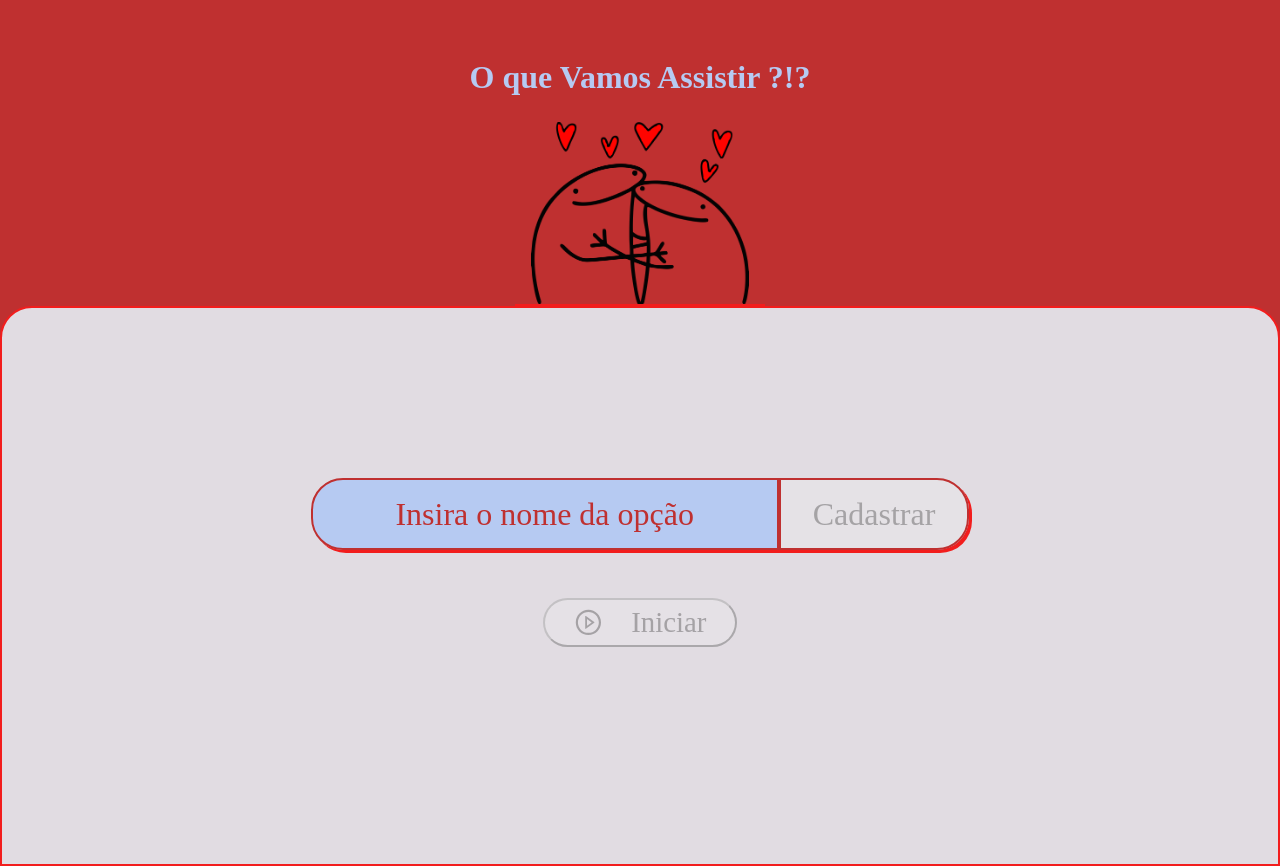
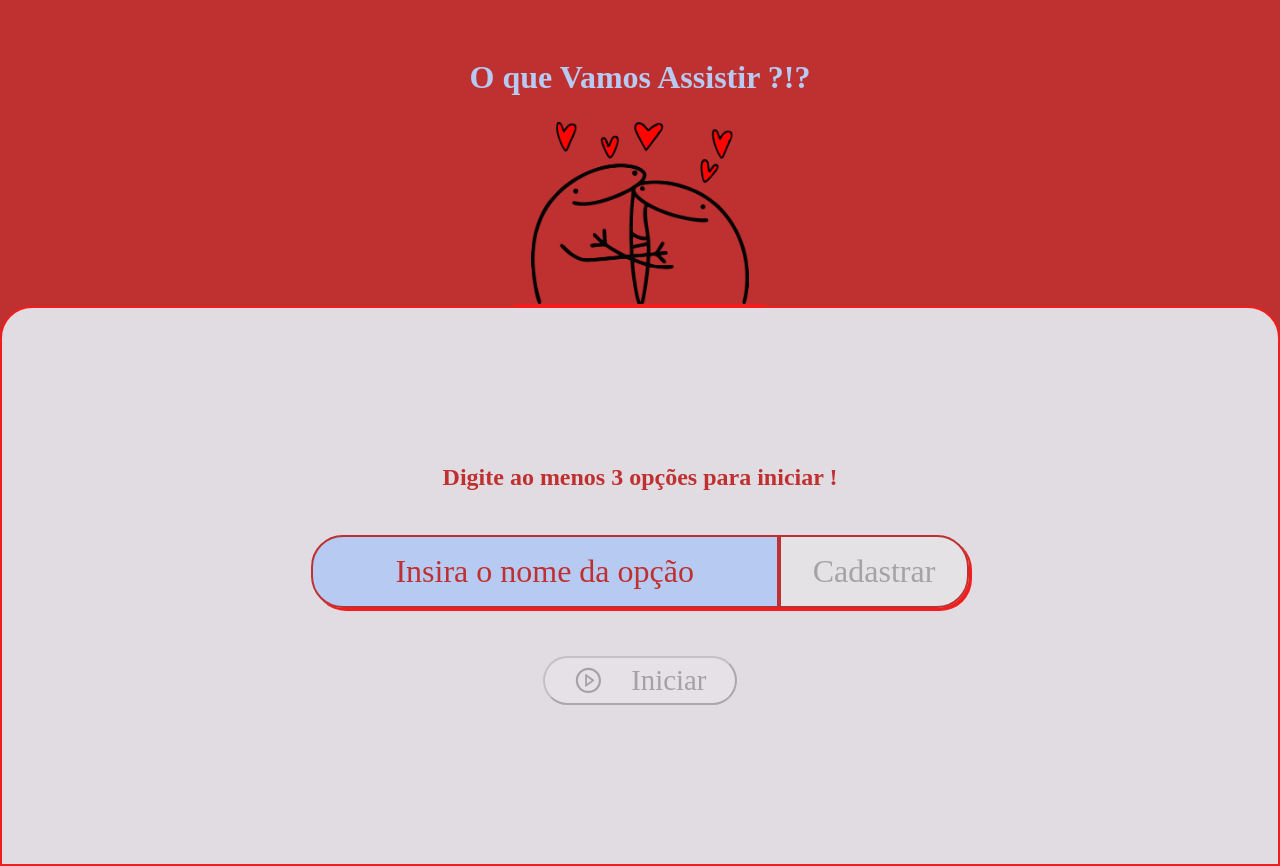
Before and after one commit to ThiagoZambelli/sorteador-para-casais, a React (Create React App) app: page / in a window 1280 px wide. Built offline with nearby package versions, Linux system fonts and the light colour scheme; a web font is replaced by a local one.

Commit message:
style: melhorias vizuas para o entendimento da aplicação

```diff
--- a/src/componentes/CadastroForm/CadastroFormulario.module.scss
+++ b/src/componentes/CadastroForm/CadastroFormulario.module.scss
@@ -1,4 +1,10 @@
 @import 'styles/_variaveis.scss';
+
+.info{
+    font-family: $fonteTitulos;
+    padding: 1em;
+    color: $vermelhoSOmbra;
+}
 
 .formulario {
     display: flex;
--- a/src/componentes/CadastroForm/index.tsx
+++ b/src/componentes/CadastroForm/index.tsx
@@ -20,6 +20,7 @@ export default function CadastroForm() {
 
   return (
     <>
+    <h2 className={styles.info}>Digite ao menos 3 opções para iniciar !</h2>
     <form onSubmit={adicionarEscolha} className={styles.formulario}>
       <input
         ref={inputRef}
--- a/src/pages/PaginaSorteio/index.tsx
+++ b/src/pages/PaginaSorteio/index.tsx
@@ -25,6 +25,7 @@ export default function PaginaSorteio() {
 
   return (
     <div className={styles.sorteio}>
+      {repeticao > 0 &&<h2> Clique em 'Sortear' para tentar outra vez.</h2>}
       <button
         onClick={sorteando}
       >
```
